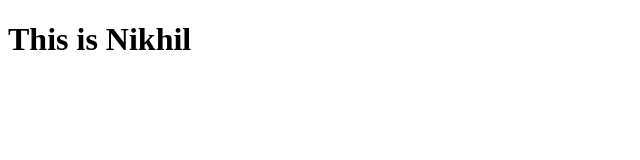
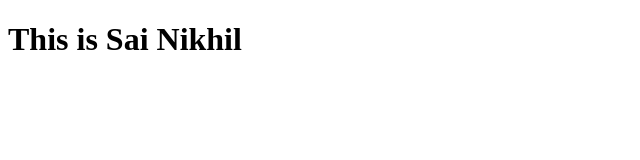
Before and after one commit to nikhiltelukuntla101/Day-2.1, a plain HTML site: page index.html in a window 1280 px wide. Shown: the whole page, without its empty margins (0-640 px from the left). Drawn offline with Linux system fonts and the light colour scheme.

Commit message:
aligned to center and changed name

```diff
--- a/index.html
+++ b/index.html
@@ -6,6 +6,6 @@
     <title>Document</title>
 </head>
 <body>
-    <h1 style="align-items: center;">This is Nikhil</h1>
+    <h1 style="align-items: center;">This is Sai Nikhil</h1>
 </body>
 </html>
```
